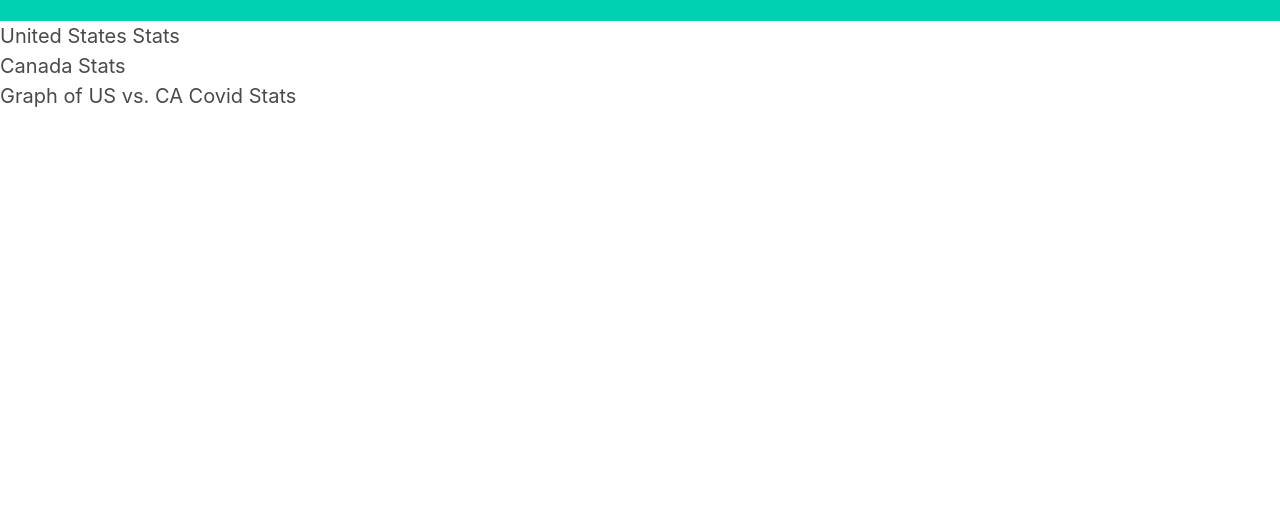
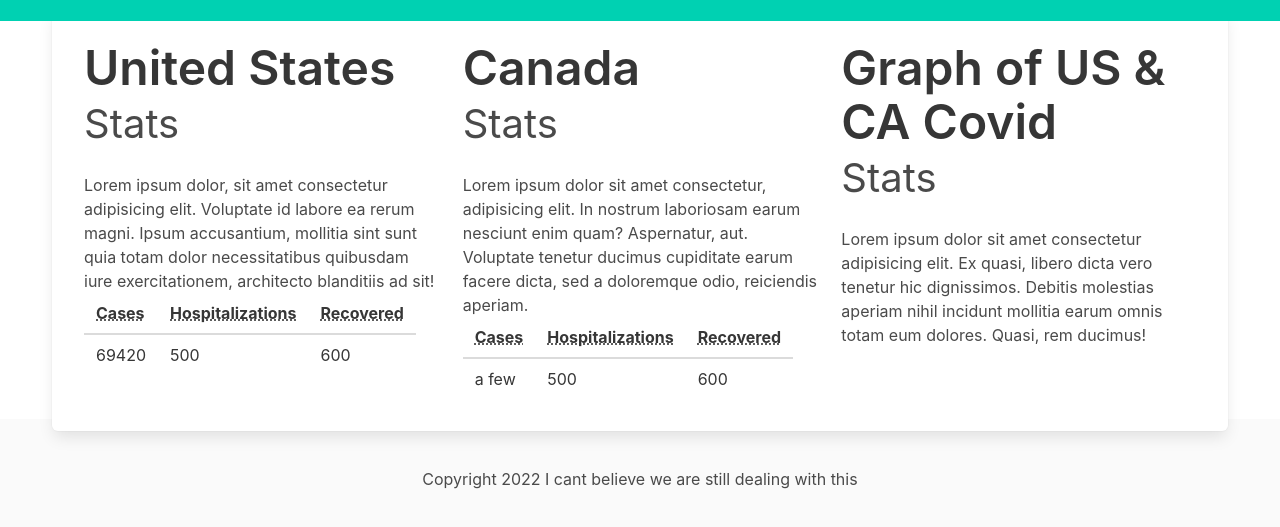
Before and after one commit to Bootsbigenough/Covid-Tracking-US-CA, a plain HTML site: page Assets/index.html in a window 1280 px wide. Shown: the part 113-640 px from the top of the page. Drawn offline with nearby package versions, Linux system fonts and the light colour scheme.

Commit message:
Made a couple tables

```diff
--- a/Assets/index.html
+++ b/Assets/index.html
@@ -11,11 +11,11 @@
 </head>
 
 <body>
+
 <!-- Navigation -->
 <header>
 
      <nav class="navbar is-primary">
-        <!-- logo/brandname -->
         <h1 class="is-size-3 has-text-centered py-4 my-2">
             <div class="navbar-brand">
                 <a class="navbar-item">
@@ -32,33 +32,112 @@
         </h1>
         <div class = "navbar-menu" id="nav-links">
             <div class="navbar-end is-size-5">
-                <a class="navbar-item">United States Statistics</a>
-                <a class="navbar-item">Canada Statistics</a>
-                <a class="navbar-item">Graph</a>
+                <a class="navbar-item" href="#United-States-Stats">United States Statistics</a>
+                <a class="navbar-item" href="#Canada-Stats">Canada Statistics</a>
+                <a class="navbar-item" href="#Graph">Graph</a>
             </div>
         </div>
         </nav>
 
 </header>
 <!-- Section 1 -->
-    <section id="United-States-Statistics" class="Stats">
-        <h2 class= "is-size-5">
-            United States Stats
-        </h2>
+    <section class="Stats">
+        <div class="container">
+            <div class="columns box">
+                <div class="column">
+                    <h1 class="is-size-1 title">
+                        United States
+                        <a id= "United-States-Stats">
+                    </a>
+                    </h1>
+                        <h2 class="is-size-2 subtitle">
+                        Stats
+                        </h2>
+<!-- Table For US Start -->
+                            <div class="table-container">
+                                <table class="table">
+                                    <thead>
+                                        <tr>
+                                                <th><abbr title="Cases">Cases</abbr></th>
+                                                <th><abbr title="Hospitalizations">Hospitalizations</abbr></th>
+                                                <th><abbr title="Recovered">Recovered</abbr></th>
+                                        </tr>
+                                    </thead>
 
+                                    <tbody>
+                                        <tr>
+                                            <td>69420</td>
+                                            <td>500</td>
+                                            <td>600</td>
+                                    </tbody>
+                                <p>
+                                    Lorem ipsum dolor, sit amet consectetur adipisicing elit. Voluptate id labore ea rerum magni. Ipsum accusantium, mollitia sint sunt quia totam dolor necessitatibus quibusdam iure exercitationem, architecto blanditiis ad sit!
+                                </p>
+                                </table>
+                            </div>
+<!-- End of US Table -->
+                </h2>
+                </div>
+    <!-- Section 2 -->
+                <div class="column">
+                   <h1 class="is-size-1 title">
+                    Canada
+                    <a id= "Canada-Stats">
+                        </a>
+                    </h1>
+                    <h2 class="is-size-2 subtitle">
+                        Stats
+                    </h2>
+<!-- Start of Canada Table -->
+                    <div class="table-container">
+                        <table class="table">
+                            <thead>
+                                <tr>
+                                        <th><abbr title="Cases">Cases</abbr></th>
+                                        <th><abbr title="Hospitalizations">Hospitalizations</abbr></th>
+                                        <th><abbr title="Recovered">Recovered</abbr></th>
+                                </tr>
+                            </thead>
+
+                            <tbody>
+                                <tr>
+                                    <td>a few</td>
+                                    <td>500</td>
+                                    <td>600</td>
+                            </tbody>
+                        <p>
+                            Lorem ipsum dolor sit amet consectetur, adipisicing elit. In nostrum laboriosam earum nesciunt enim quam? Aspernatur, aut. Voluptate tenetur ducimus cupiditate earum facere dicta, sed a doloremque odio, reiciendis aperiam.
+                        </p>
+                        </table>
+                        </div>
+<!-- End of Canada Table -->
+                    </h2>
+                </div>
+    <!-- Section 3 -->
+                <div class="column">
+                    <h1 class="is-size-1 title">
+                        Graph of US & CA Covid
+                        <a id="Graph">
+                        </a>
+                         <h2 class="is-size-2 subtitle">
+                            Stats
+                        </h2>
+                    </h1>
+                        <p>
+                        Lorem ipsum dolor sit amet consectetur adipisicing elit. Ex quasi, libero dicta vero tenetur hic dignissimos. Debitis molestias aperiam nihil incidunt mollitia earum omnis totam eum dolores. Quasi, rem ducimus!
+                        </p>
+                    </h2>
+                </div>
+            </div>
+        </div>
     </section>
-<!-- Section 2 -->
-    <section id="Canada-Statistics" class="Stats">
-        <h2 class= "is-size-5">
-            Canada Stats
-        </h2>
-</section>
-<!-- Section 3 -->
-    <section id="Graph" class="Stats">
-        <h2 class= "is-size-5">
-            Graph of US vs. CA Covid Stats
-        </h2>
-    </section>
+    <footer class="footer">
+        <div class="content has-text-centered">
+            <p>
+                Copyright 2022 I cant believe we are still dealing with this
+            </p>
+        </div>
+    </footer>
  <script src="js/script.js"></script>
 </body>
 
```
